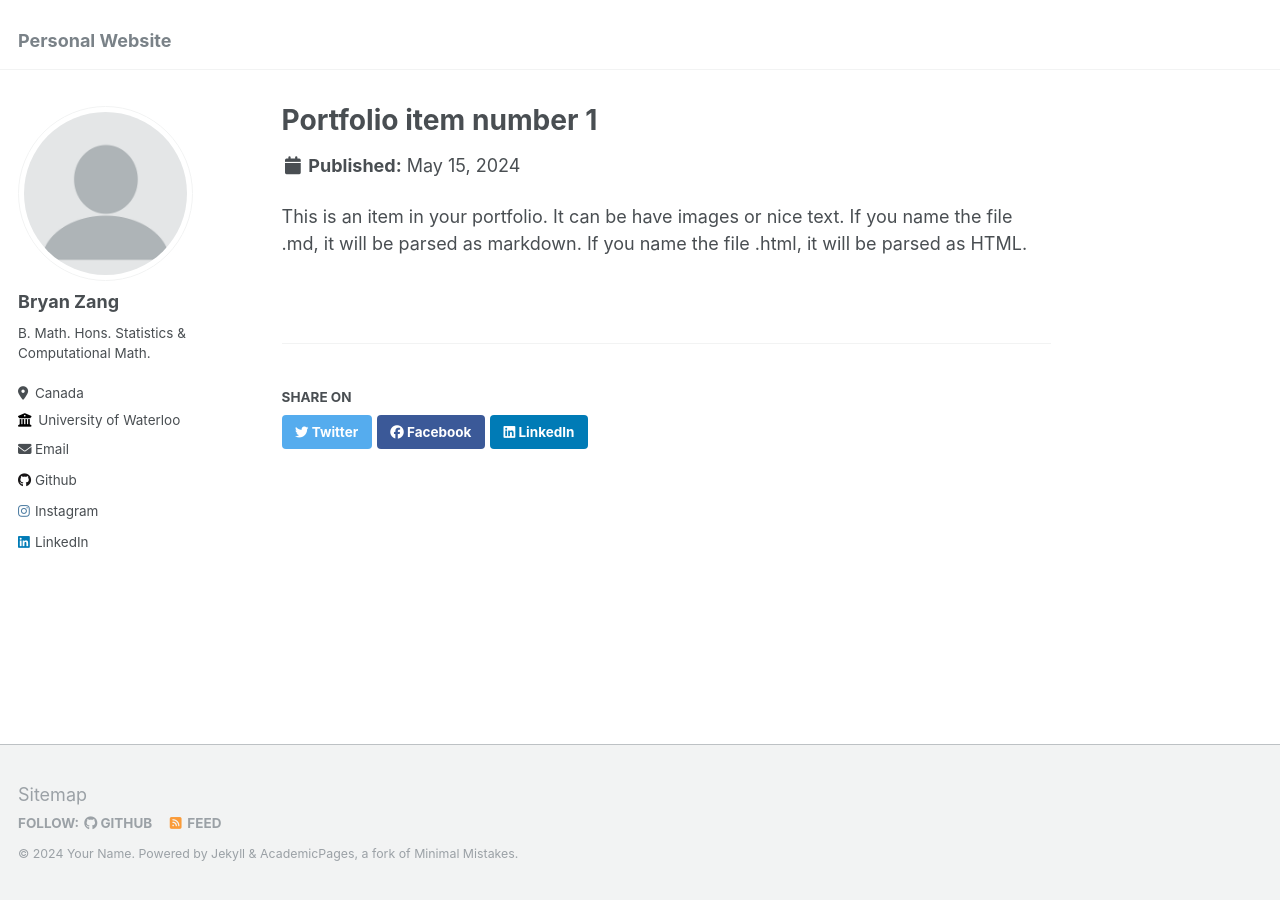
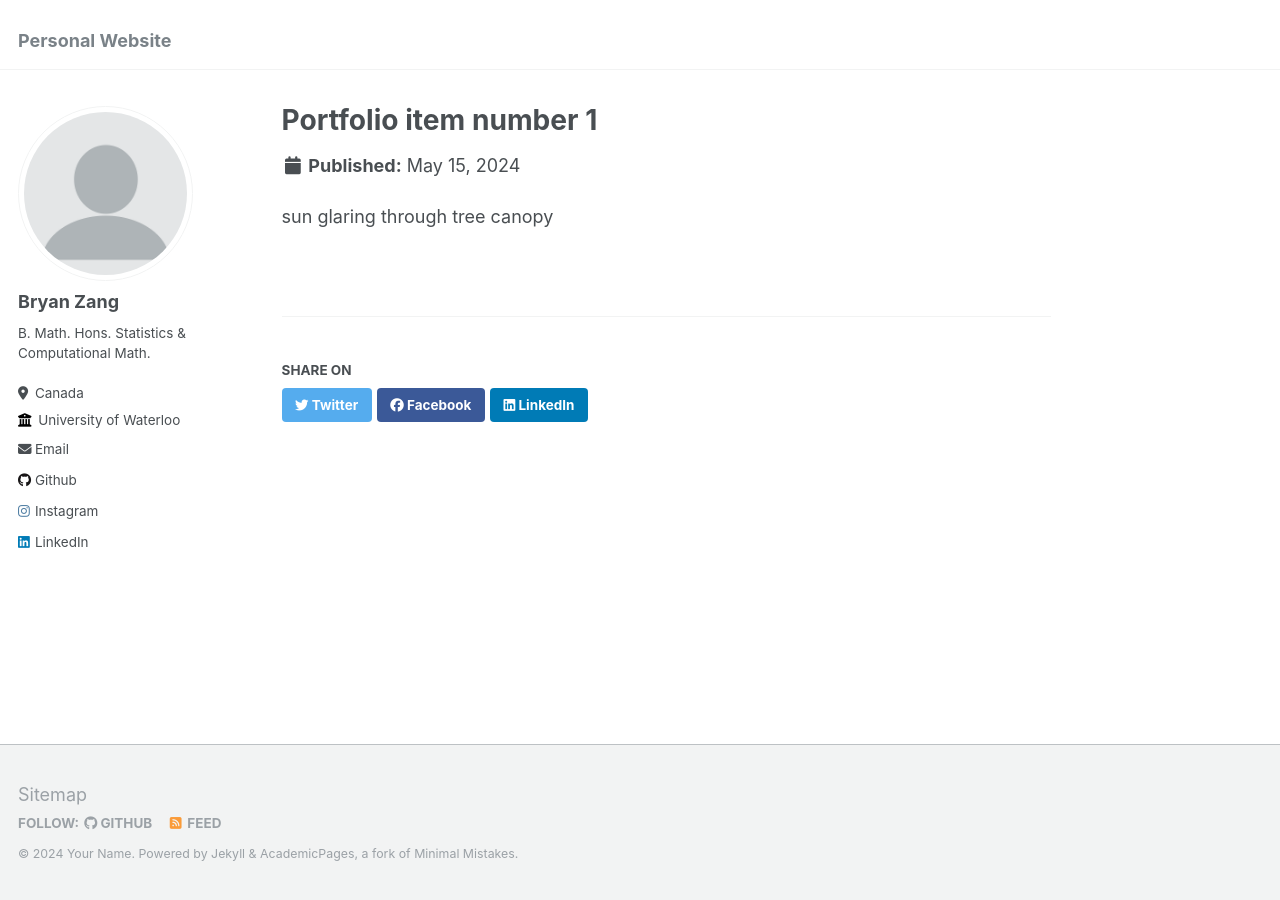
Before and after one commit to bryanzang/bryanzang.github.io, a Jekyll site: the page built from _portfolio/portfolio-1.md, in a window 1280 px wide. Built offline with Jekyll 4.4.1, drawn with Linux system fonts in a browser that asks for light colours.

Commit message:
Update portfolio-1.md

```diff
--- a/_portfolio/portfolio-1.md
+++ b/_portfolio/portfolio-1.md
@@ -1,7 +1,7 @@
 ---
 title: "Portfolio item number 1"
-excerpt: "Short description of portfolio item number 1<br/><img src='/images/500x300.png'>"
+excerpt: "Short description of portfolio item number 1<br/><img src='/images/photos/IMG_2390_edit.png'>"
 collection: portfolio
 ---
 
-This is an item in your portfolio. It can be have images or nice text. If you name the file .md, it will be parsed as markdown. If you name the file .html, it will be parsed as HTML.
+sun glaring through tree canopy
```
